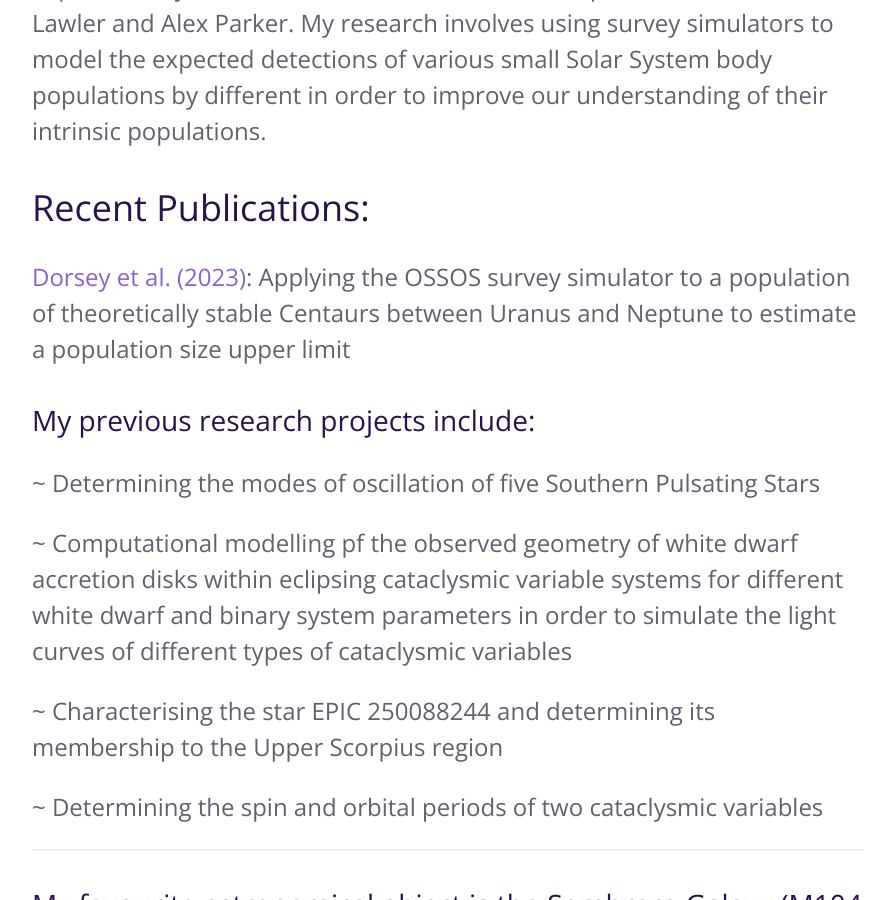
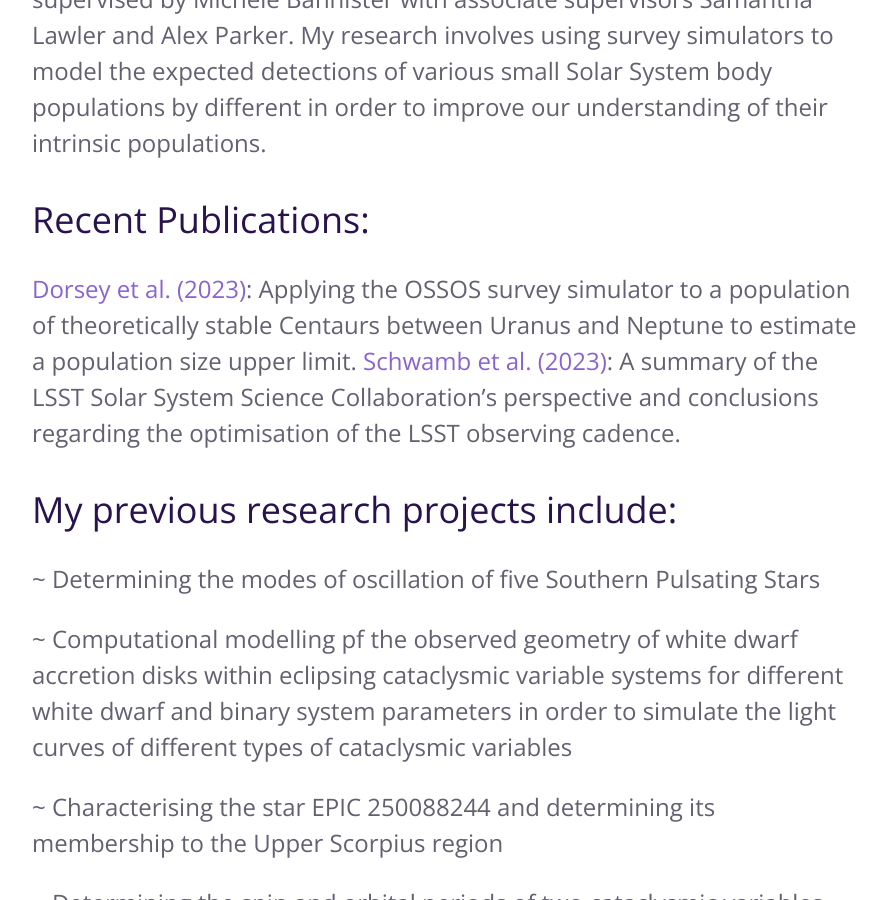
Before and after one commit to rcdorsey/rcdcorsey.github.io, a Jekyll site: the page built from index.md, in a window 1280 px wide and 900 px high, scrolled down 885 px. Shown: the whole window, without its empty margins (192-1087 px from the left). Built offline with Jekyll 4.4.1, drawn with Linux system fonts in a browser that asks for light colours; our own code applies the rules of GitHub Pages for plain Markdown files.

Commit message:
Update index.md

```diff
--- a/index.md
+++ b/index.md
@@ -2,15 +2,16 @@
 layout: default
 ---
 
-### Where am I and what am I doing?
+## Where am I and what am I doing?
 
 I am a Ph.D. student at the University of Canterbury (New Zealand), supervised by Michele Bannister with associate supervisors Samantha Lawler and Alex Parker. My research involves using survey simulators to model the expected detections of various small Solar System body populations by different in order to improve our understanding of their intrinsic populations.
 
 ## Recent Publications:
 
-<a href="https://iopscience.iop.org/article/10.3847/PSJ/acd771">Dorsey et al. (2023)</a>: Applying the OSSOS survey simulator to a population of theoretically stable Centaurs between Uranus and Neptune to estimate a population size upper limit
+<a href="https://iopscience.iop.org/article/10.3847/PSJ/acd771">Dorsey et al. (2023)</a>: Applying the OSSOS survey simulator to a population of theoretically stable Centaurs between Uranus and Neptune to estimate a population size upper limit.
+<a href="https://iopscience.iop.org/article/10.3847/1538-4365/acc173">Schwamb et al. (2023)</a>: A summary of the LSST Solar System Science Collaboration's perspective and conclusions regarding the optimisation of the LSST observing cadence.
 
-### My previous research projects include:
+## My previous research projects include:
 
 ~ Determining the modes of oscillation of five Southern Pulsating Stars
 
```
